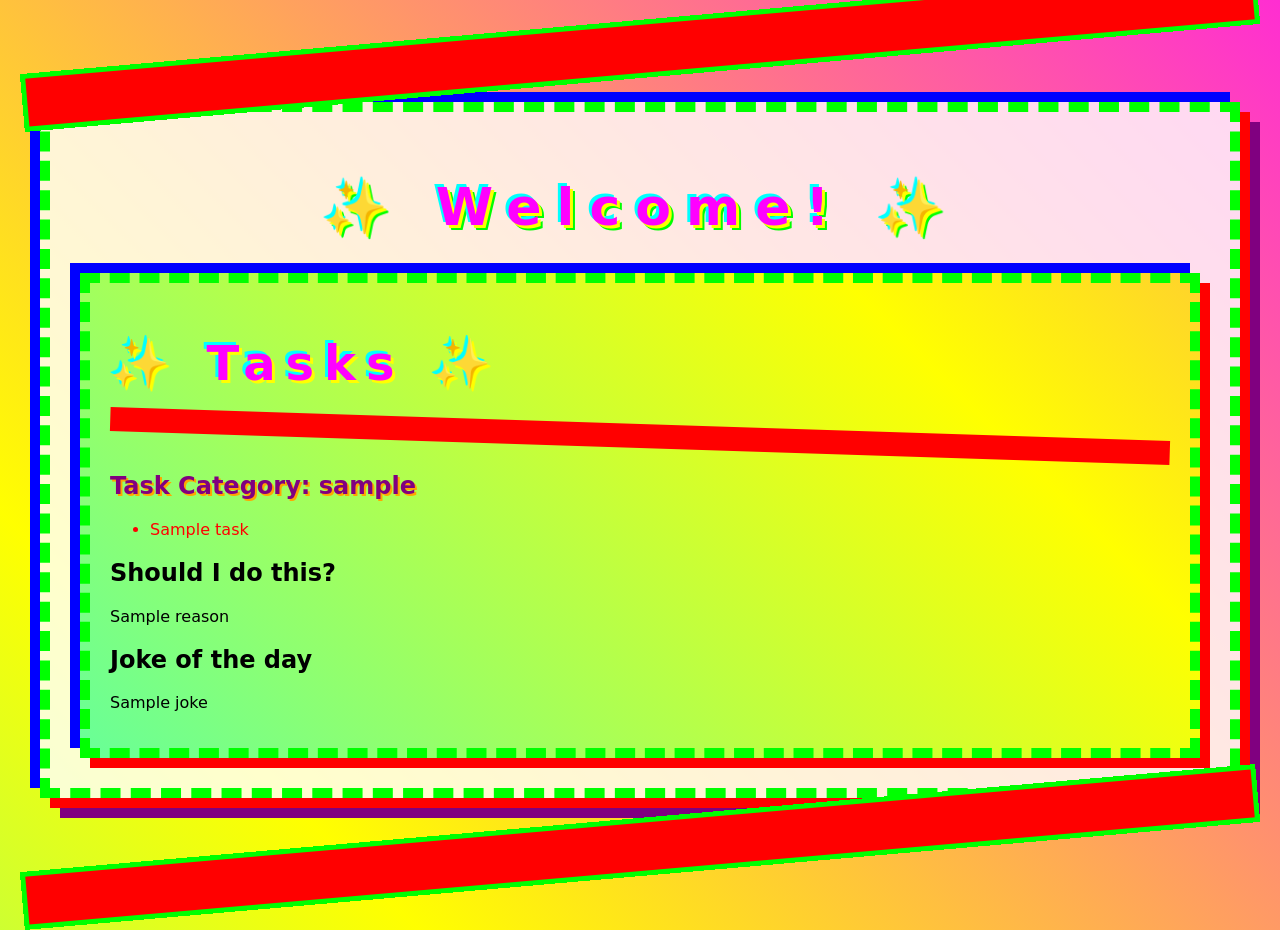
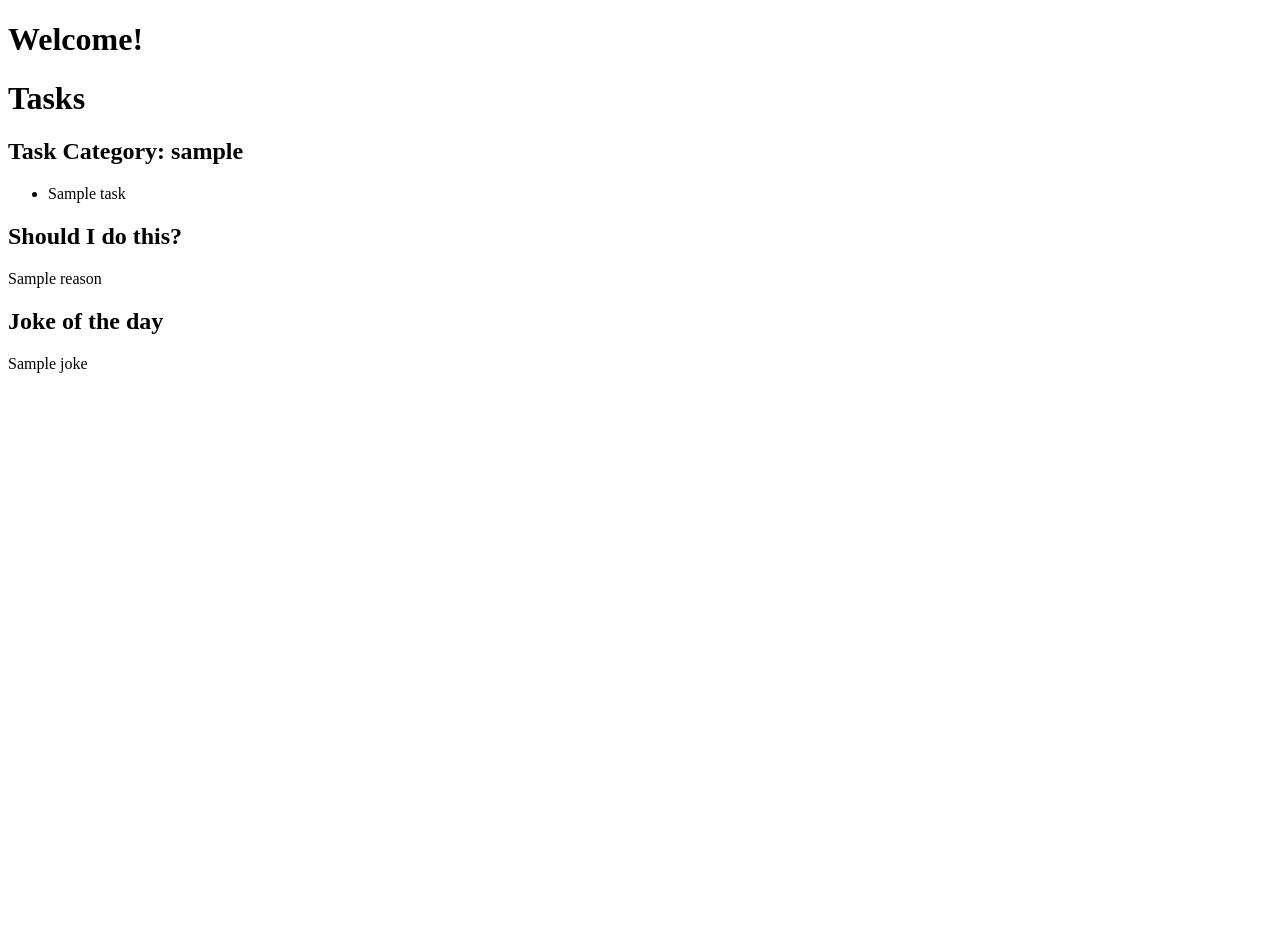
Before and after one commit to yanicells/CSCI40, a Django app: template django-intro/mysite/blogpage/templates/blogpage/task_list.html in a window 1280 px wide. After the commit the page ends 373 px from the top, so only its background shows below. Run offline with Django 5.2, Linux system fonts and the light colour scheme; the template is opened without the code that fills it: most values are stand-ins (such as "Sample title", 1, 10 or a date in 2020).

Commit message:
feat: remove old css

```diff
--- /dev/null
+++ b/django-intro/mysite/blogpage/forms.py
@@ -0,0 +1,5 @@
+from django import forms
+
+class TaskForm(forms.Form):
+    task_name = forms.CharField()
+task_date = forms.CharField()
--- a/django-intro/mysite/blogpage/templates/blogpage/base.html
+++ b/django-intro/mysite/blogpage/templates/blogpage/base.html
@@ -1,24 +1,8 @@
 {% extends "base.html" %}
 
 {% block content %}
-<div style="font-family: 'Comic Sans MS', 'Chalkboard SE', cursive; background: linear-gradient(45deg, #ff00ff, #00ffff, #ffff00, #ff00ff); background-size: 400% 400%; animation: rainbow 3s ease infinite; padding: 20px; border: 10px dashed lime; box-shadow: 10px 10px 0px red, -10px -10px 0px blue;">
-    <style>
-        @keyframes rainbow {
-            0% { background-position: 0% 50%; }
-            50% { background-position: 100% 50%; }
-            100% { background-position: 0% 50%; }
-        }
-        @keyframes blink {
-            0%, 50% { opacity: 1; }
-            51%, 100% { opacity: 0; }
-        }
-        @keyframes spin {
-            from { transform: rotate(0deg); }
-            to { transform: rotate(360deg); }
-        }
-    </style>
-    <h1 style="color: magenta; text-shadow: 3px 3px yellow, -3px -3px cyan; font-size: 48px; animation: blink 0.5s infinite; letter-spacing: 10px;">✨ Tasks ✨</h1>
-    <marquee style="background: red; color: yellow; font-size: 20px; animation: wiggle 0.5s infinite;">🔥🔥🔥 WELCOME TO THE TASK ZONE 🔥🔥🔥</marquee>
+<div>
+    <h1>Tasks</h1>
     {% block blogpage_content %}
     {% endblock %}
 </div>
--- a/django-intro/mysite/blogpage/templates/blogpage/task_list.html
+++ b/django-intro/mysite/blogpage/templates/blogpage/task_list.html
@@ -4,12 +4,7 @@
 {% block title %}Task List{% endblock %}
 
 {% block blogpage_content %}
-<style>
-    ul {
-        color: red;
-    }
-</style>
-<h2 style="color: purple; text-shadow: 2px 2px orange;">Task Category: {{ slug }}</h2>
+<h2>Task Category: {{ slug }}</h2>
 <ul>
     {% for task in tasks %}
         <li>{{ task }}</li>
--- a/django-intro/mysite/templates/base.html
+++ b/django-intro/mysite/templates/base.html
@@ -4,36 +4,15 @@
     <meta charset="UTF-8">
     <meta name="viewport" content="width=device-width, initial-scale=1.0">
     <title>{% block title %}My Site{% endblock %}</title>
-    <style>
-        @keyframes rainbow {
-            0% { background-position: 0% 50%; }
-            50% { background-position: 100% 50%; }
-            100% { background-position: 0% 50%; }
-        }
-        @keyframes blink {
-            0%, 50% { opacity: 1; }
-            51%, 100% { opacity: 0; }
-        }
-        @keyframes spin {
-            from { transform: rotate(0deg); }
-            to { transform: rotate(360deg); }
-        }
-        @keyframes wiggle {
-            0%, 100% { transform: rotate(-5deg); }
-            50% { transform: rotate(5deg); }
-        }
-    </style>
     {% block styles %}
     {% endblock %}
 </head>
-<body style="font-family: 'Comic Sans MS', 'Chalkboard SE', cursive; background: linear-gradient(45deg, #ff00ff, #00ffff, #ffff00, #ff00ff, #00ff00); background-size: 400% 400%; animation: rainbow 3s ease infinite; margin: 0; padding: 20px;">
-    <marquee style="background: red; color: yellow; font-size: 24px; font-weight: bold; padding: 10px; border: 5px solid lime; animation: wiggle 0.3s infinite; text-align: center;">🔥🔥🔥 WELCOME TO THE MOST BEAUTIFUL WEBSITE EVER 🔥🔥🔥</marquee>
-    <div id="content" style="background: rgba(255, 255, 255, 0.8); padding: 30px; border: 10px dashed lime; box-shadow: 10px 10px 0px red, -10px -10px 0px blue, 20px 20px 0px purple; margin: 20px;">
-        <h1 style="color: magenta; text-shadow: 3px 3px yellow, -3px -3px cyan, 5px 5px lime; font-size: 52px; animation: blink 0.5s infinite; letter-spacing: 15px; text-align: center;">✨ Welcome! ✨</h1>
+<body>
+    <div id="content">
+        <h1>Welcome!</h1>
         {% block content %}
         {% endblock %}
     </div>
-    <marquee style="background: red; color: yellow; font-size: 24px; font-weight: bold; padding: 10px; border: 5px solid lime; animation: wiggle 0.3s infinite; text-align: center;">🔥🔥🔥 LOCK IN TWIN 🔥🔥🔥</marquee>
     {% block scripts %}
     {% endblock %}
 </body>
```
Also changed, not shown: django-intro/mysite/blogpage/views.py (+9 -1 lines).
